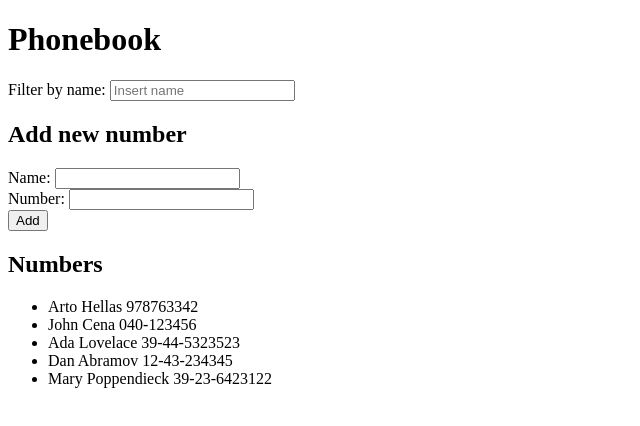
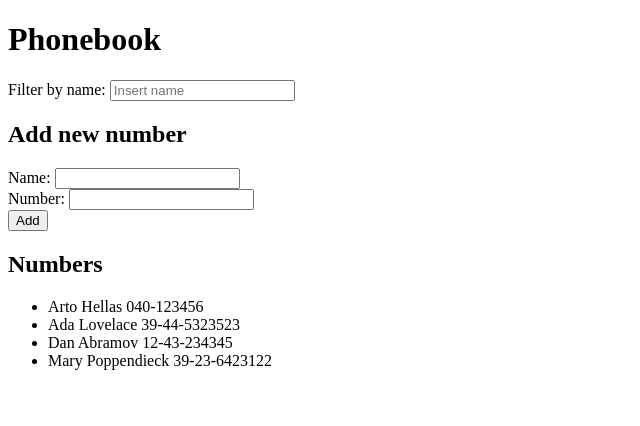
Before and after one commit to Sttp92/FullStackOpen, a React (Vite) app in the folder part2/phonebook/phonebook/: page / in a window 1280 px wide. Shown: the top 426 px of the page, without its empty margins (0-640 px from the left). Built offline with nearby package versions, Linux system fonts and the light colour scheme; data requests are answered from the project's data file.

Commit message:
Part2 Exercises 2.11

```diff
--- /dev/null
+++ b/part2/phonebook/phonebook/db.json
@@ -0,0 +1,24 @@
+{
+    "persons":[
+      {
+        "name": "Arto Hellas",
+        "number": "040-123456",
+        "id": 1
+      },
+      {
+        "name": "Ada Lovelace",
+        "number": "39-44-5323523",
+        "id": 2
+      },
+      {
+        "name": "Dan Abramov",
+        "number": "12-43-234345",
+        "id": 3
+      },
+      {
+        "name": "Mary Poppendieck",
+        "number": "39-23-6423122",
+        "id": 4
+      }
+    ]
+  }
--- a/part2/phonebook/phonebook/package.json
+++ b/part2/phonebook/phonebook/package.json
@@ -7,9 +7,11 @@
     "dev": "vite",
     "build": "vite build",
     "lint": "eslint .",
-    "preview": "vite preview"
+    "preview": "vite preview",
+    "server": "json-server -p3001 --watch db.json"
   },
   "dependencies": {
+    "axios": "^1.7.7",
     "react": "^18.3.1",
     "react-dom": "^18.3.1"
   },
@@ -23,6 +25,7 @@
     "eslint-plugin-react-hooks": "^5.0.0",
     "eslint-plugin-react-refresh": "^0.4.14",
     "globals": "^15.11.0",
+    "json-server": "^1.0.0-beta.3",
     "vite": "^5.4.10"
   }
 }
--- a/part2/phonebook/phonebook/src/App.jsx
+++ b/part2/phonebook/phonebook/src/App.jsx
@@ -1,4 +1,5 @@
-import { useState } from 'react'
+import { useState, useEffect } from 'react'
+import axios from 'axios'
 
 const FilterContact = ({ handleFilterChange }) => {
   return (
@@ -33,17 +34,19 @@ const Contacts = ({ contactsToShow }) => {
 }
 
 const App = () => {
-  const [persons, setPersons] = useState([
-    { name: 'Arto Hellas', number: '978763342', id: 1 },
-    { name: 'John Cena', number: '040-123456', id: 2 },
-    { name: 'Ada Lovelace', number: '39-44-5323523', id: 3 },
-    { name: 'Dan Abramov', number: '12-43-234345', id: 4 },
-    { name: 'Mary Poppendieck', number: '39-23-6423122', id: 5 }
-  ])
+  const [persons, setPersons] = useState([])
   const [newName, setNewName] = useState('')
   const [newNumber, setNewNumber] = useState('')
   const [filterValue, setFilterValue] = useState('')
   const [showAll, setShowAll] = useState(true)
+
+  useEffect(() => {
+    axios
+      .get('http://localhost:3001/persons')
+      .then(response => {
+        setPersons(response.data)
+      })
+  }, [])
 
   const findBy = (value) => {
     return persons.find((person) => person.name === value)
```
Also changed, not shown: 1 other file (tests, documents, lock files or other folders).
